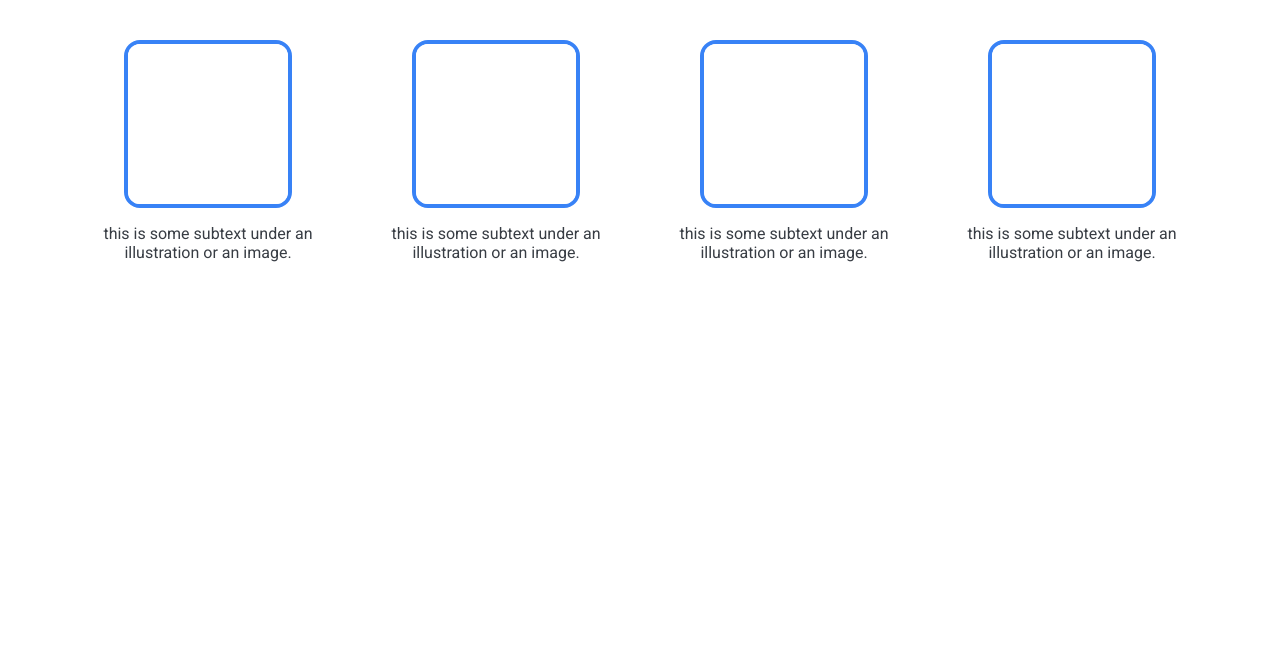
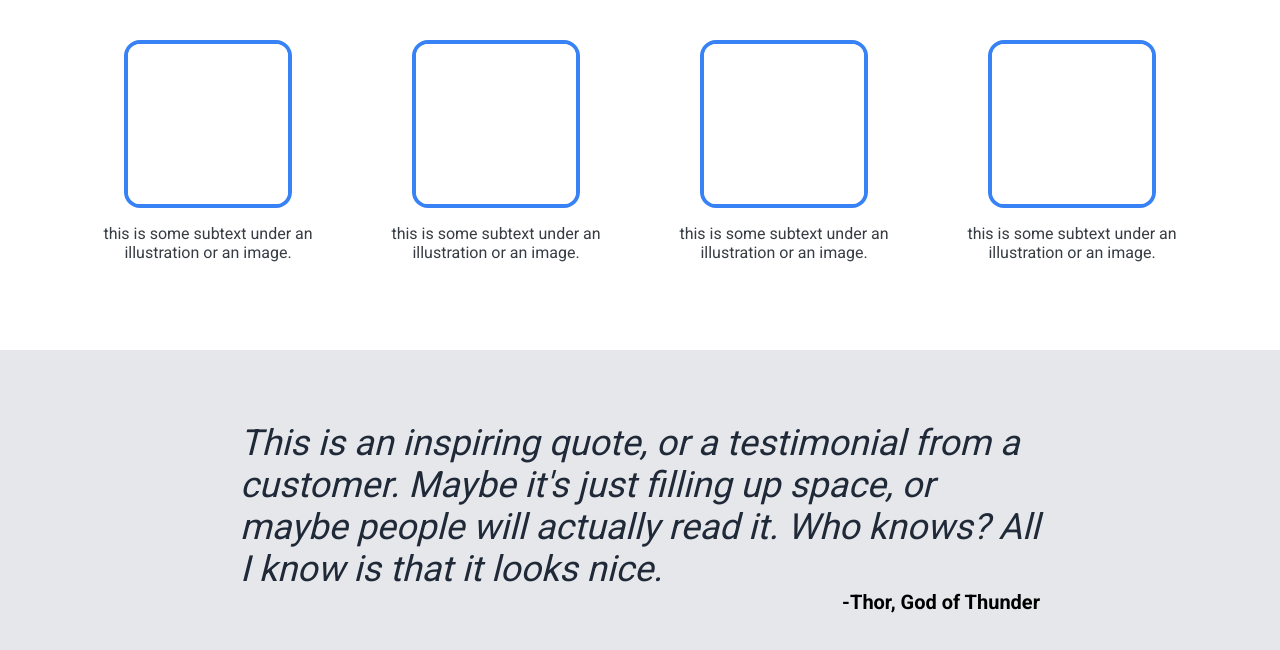
Before and after one commit to garvitkharbanda/odin-landing-page, a plain HTML site: page index.html in a window 1280 px wide. Shown: the part 601-1251 px from the top of the page. Before the commit the page ends 951 px from the top, so only its background shows below. Drawn offline with Linux system fonts and the light colour scheme.

Commit message:
Add Quotation section

```diff
--- a/index.html
+++ b/index.html
@@ -64,7 +64,14 @@
 
     </div>
   </div>
-  <div class="testimonial"></div>
+  <div class="testimonial">
+  <div class="container">
+    <div class="testimonial-content">
+      <p class="quote">This is an inspiring quote, or a testimonial from a customer. Maybe it's just filling up space, or maybe people will actually read it. Who knows? All I know is that it looks nice.</p>
+      <p class="quote-by">-Thor, God of Thunder</p>
+    </div>
+  </div>
+  </div>
   <div class="cta"></div>
   <div class="footer"></div>
 
--- a/style.css
+++ b/style.css
@@ -128,3 +128,41 @@ h2{
   color: #1f2937;
   font-weight: 900;
 }
+
+.testimonial{
+  display: flex;
+  justify-content: center;
+  align-content: center;
+  flex-wrap: wrap;
+  background-color: #e5e7eb;
+
+}
+
+.testimonial .container{
+  justify-content: center;
+}
+
+
+.testimonial-content{
+  display: flex;
+  flex-direction: column;
+  flex-basis: 800px;
+
+
+}
+
+.quote{
+  margin: 0;
+  font-style: italic;
+  font-size: 36px;
+  font-weight: 300;
+  color: #1f2937;
+}
+
+.quote-by{
+  font-size: 20px;
+  font-weight: 600;
+  text-align: end;
+  margin: 0;
+  padding: 0;
+}
```
